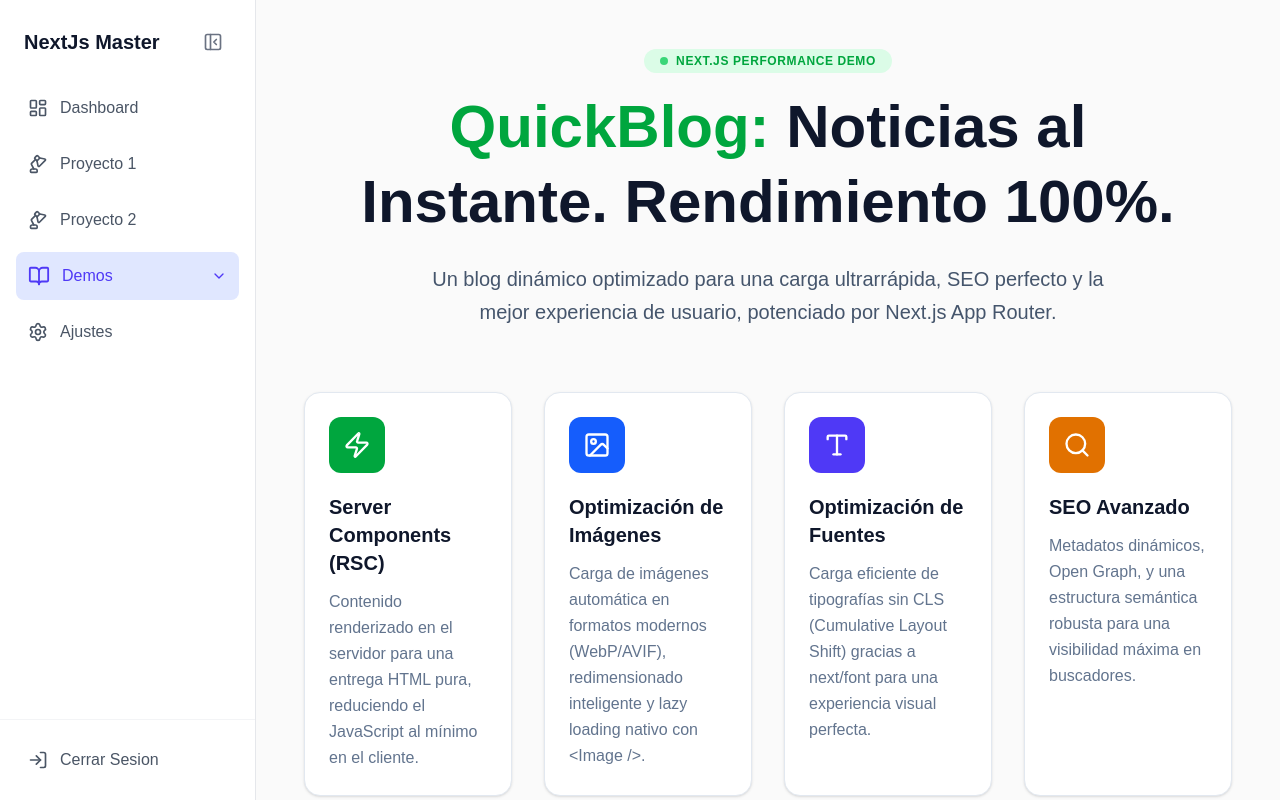
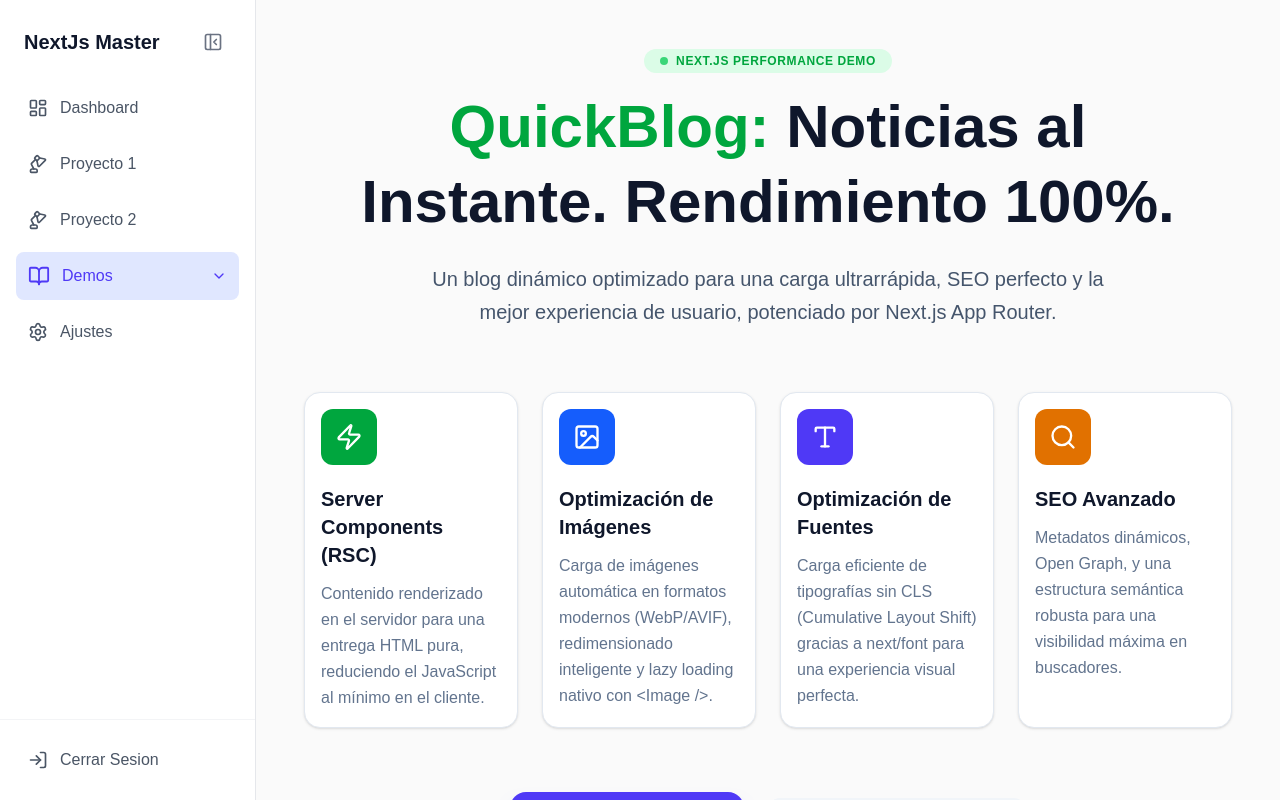
Before and after one commit to DanielGuzmanV/Fundamentos-NextJs, a Next.js app: page /quickblog in a window 1280 px wide. Built offline with nearby package versions, Linux system fonts and the light colour scheme.

Commit message:
Leves cambios en los estilos de la presentacion de demo 1

```diff
--- a/src/features/demos/quick-blog/presentation/components/QuickBlogCardHero.tsx
+++ b/src/features/demos/quick-blog/presentation/components/QuickBlogCardHero.tsx
@@ -9,7 +9,7 @@ interface QuickBlogCardHeroProps {
 
 export const QuickBlogCardHero = ({ title, description, Icon, colorClass }: QuickBlogCardHeroProps) => {
   return (
-    <div className="p-6 bg-white rounded-2xl border border-slate-200 shadow-sm hover:shadow-lg transition-shadow duration-300">
+    <div className="p-4 bg-white rounded-2xl border border-slate-200 shadow-sm hover:shadow-lg transition-shadow duration-300">
       <div className={`w-14 h-14 flex items-center justify-center rounded-xl mb-5 ${colorClass}`}>
         <Icon size={28} className="text-white" />
       </div>
--- a/src/features/demos/quick-blog/presentation/screens/QuickBlogHero.tsx
+++ b/src/features/demos/quick-blog/presentation/screens/QuickBlogHero.tsx
@@ -13,7 +13,7 @@ export default function QuickBlogHero() {
         <QuickBlogHeaderHero />
 
         {/* Grid de Funcionalidades */}
-        <div className="grid grid-cols-1 md:grid-cols-2 lg:grid-cols-4 gap-8 mb-16">
+        <div className="grid grid-cols-1 md:grid-cols-2 lg:grid-cols-4 gap-6 mb-16">
           {FEATURES.map((feature) => (
             <QuickBlogCardHero key={feature.title} {...feature} />
           ))}
```
